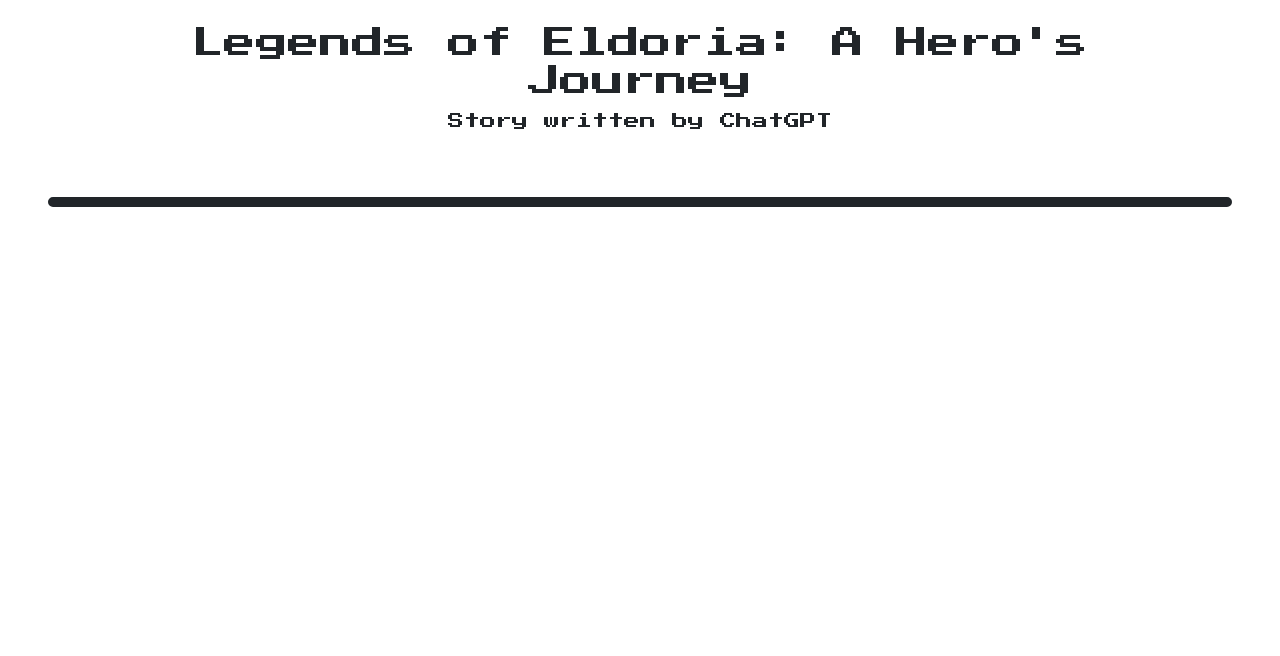
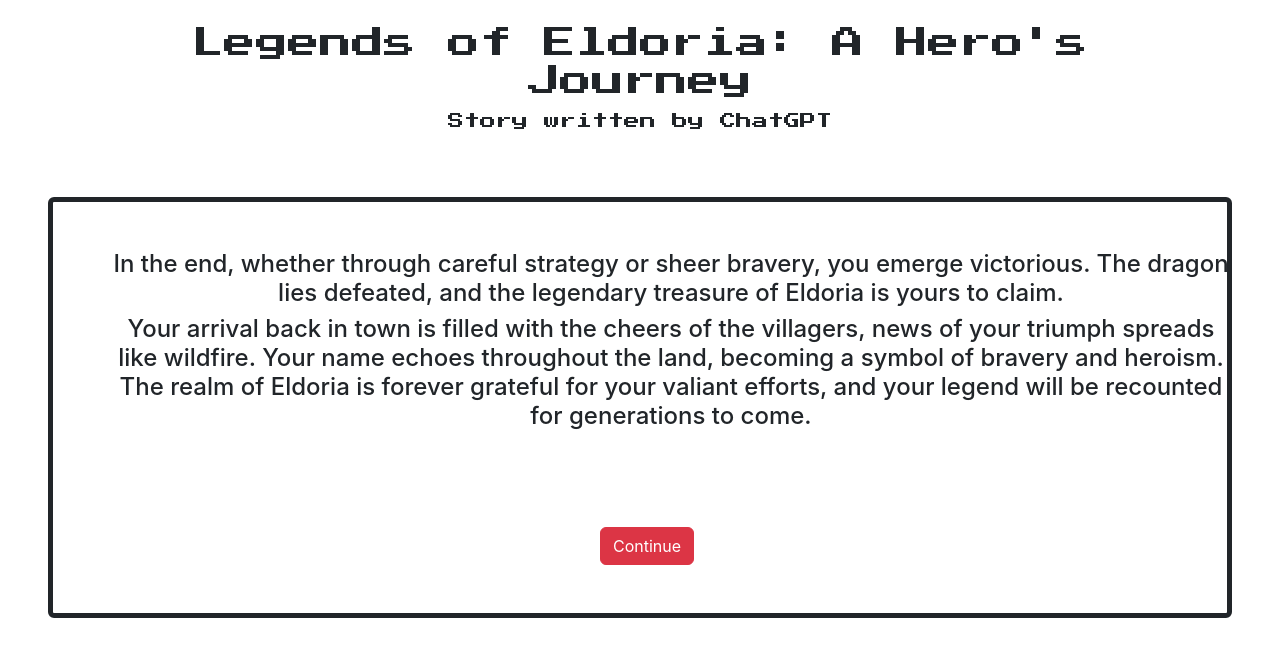
Before and after one commit to codingWithAaron/Legends-of-Eldoria, a React (Create React App) app: page /defeateddragon in a window 1280 px wide. Shown: the top 656 px of the page. Built offline with nearby package versions, Linux system fonts and the light colour scheme.

Commit message:
DefeatedDragon component added

```diff
--- a/src/screen/Screen.js
+++ b/src/screen/Screen.js
@@ -13,6 +13,7 @@
 import LabyrinthineCave from "./accept/LabyrinthineCave";
 import QuietlyNavigate from "./accept/QuietlyNavigate";
 import Underbelly from "./accept/Underbelly";
+import DefeatedDragon from "./accept/DefeatedDragon";
 
 function Screen(){
  return (
@@ -58,6 +59,9 @@
                 <Route path="/underbelly" exact={true}>
                     <Underbelly />
                 </Route>
+                <Route path="/defeateddragon" exact={true}>
+                    <DefeatedDragon />
+                </Route>
 
             </Switch>
         </div>
--- /dev/null
+++ b/src/screen/accept/DefeatedDragon.js
@@ -0,0 +1,24 @@
+import React from "react";
+import { Link } from "react-router-dom/cjs/react-router-dom.min";
+
+function DefeatedDragon(){
+ return (
+    <>
+        <div className="container d-flex flex-column m-5">
+            <div className="text-center">
+                <div className="mb-5">
+                    <h4>In the end, whether through careful strategy or sheer bravery, you emerge victorious. The dragon lies defeated, and the legendary treasure of Eldoria is yours to claim.</h4>
+                    <h4>Your arrival back in town is filled with the cheers of the villagers, news of your triumph spreads like wildfire. Your name echoes throughout the land, becoming a symbol of bravery and heroism. The realm of Eldoria is forever grateful for your valiant efforts, and your legend will be recounted for generations to come.</h4>
+                </div>
+            </div>
+            <div className="text-center mt-5 d-flex justify-content-center">
+                <div className="me-5">
+                    <Link to="#" className="btn btn-danger">Continue</Link>
+                </div>
+            </div>
+        </div>
+    </>
+ )
+}
+
+export default DefeatedDragon
--- a/src/screen/accept/Underbelly.js
+++ b/src/screen/accept/Underbelly.js
@@ -12,7 +12,7 @@
             </div>
             <div className="text-center mt-5 d-flex justify-content-center">
                 <div className="me-5">
-                    <Link to="#" className="btn btn-danger">Continue</Link>
+                    <Link to="/defeateddragon" className="btn btn-danger">Continue</Link>
                 </div>
             </div>
         </div>
```
